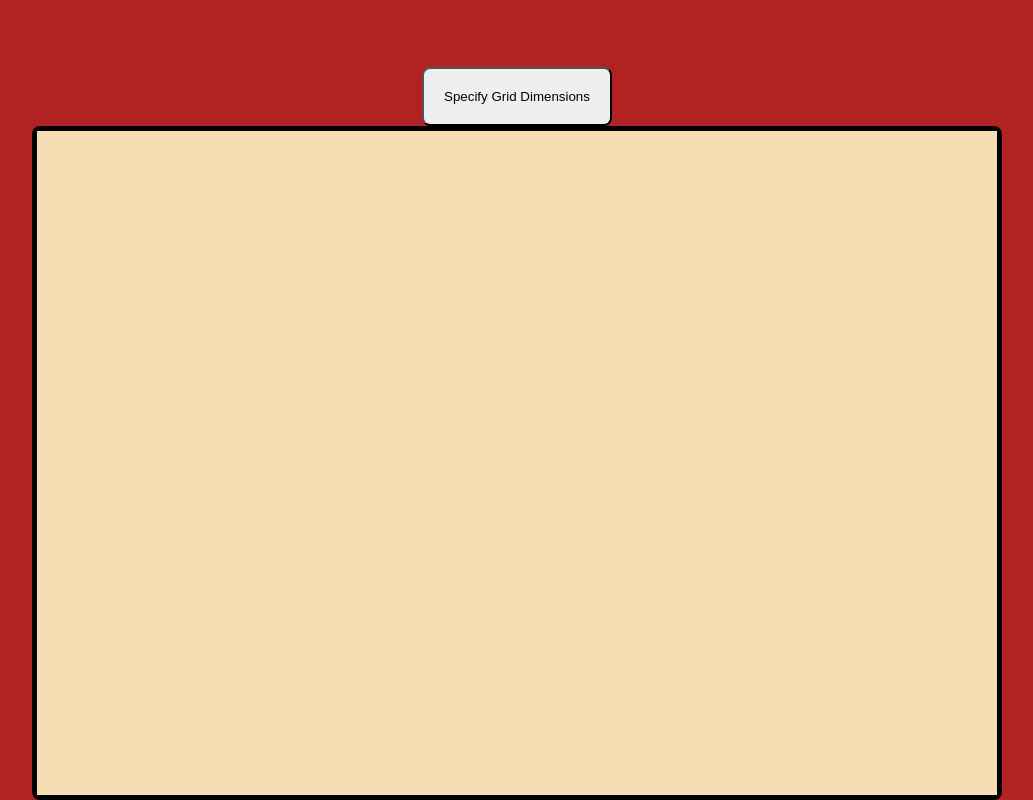
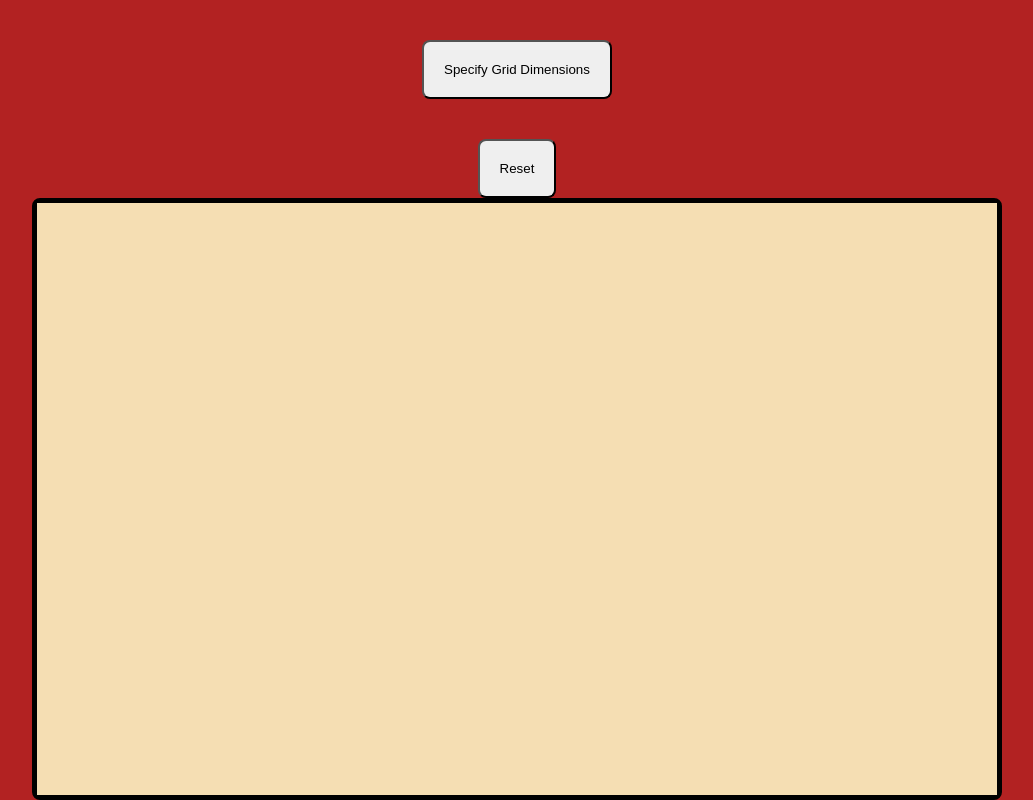
Before and after one commit to thatblockhead/odin-projects, a plain HTML site: page Etch-a-Sketch/index.html in a window 1280 px wide. Shown: the whole page, without its empty margins (123-1156 px from the left). Drawn offline with Linux system fonts and the light colour scheme.

Commit message:
- Optimize buildGrid function to use createElement and appendChild, which is far more efficient than iteratively adding divs via innerHTML - Create reset button & associated function for clearing the grid without refreshing the page; also remembers user's choice of grid size

```diff
--- a/Etch-a-Sketch/index.html
+++ b/Etch-a-Sketch/index.html
@@ -10,6 +10,7 @@
 </head>
 <body>
     <div><button class="button" onClick={servePrompt()}>Specify Grid Dimensions</button></div>
+    <div><button id="16" class="button resetButton" onClick={reset(this.id)}>Reset</button></div>
     <div class="container">
 
     </div>
--- a/Etch-a-Sketch/scripts.js
+++ b/Etch-a-Sketch/scripts.js
@@ -1,30 +1,44 @@
+// Select relevant DOM elements and store in variables
+const gridContainer = document.querySelector('.container')
+const resetButton = document.querySelector('.resetButton')
 
-const gridContainer = document.querySelector('.container')
-
+// Iteratively build a grid of dynamic size and append to container
 function buildGrid(x) {
     for (let i = 0; i < x**2; i++) {
-    gridContainer.innerHTML += ('<div class="item"></div>')
+        const gridItem = document.createElement('div')
+        gridItem.classList.add('item')
+        gridContainer.appendChild(gridItem)
     }
 }
 
+// Call the function to build grid on first render
 buildGrid(16)
 
+// Use event delegation to effect style change on children elements of container div
 gridContainer.addEventListener("mouseover", function(event) {
     if (event.target.classList.contains("item")) {
         event.target.style.backgroundColor = 'gray'
     }
 })
 
+// When the user specifies the grid size via prompt, clear the current grid and re-render at chosen size
+// Chosen size is stored in the id of the reset button, so that the grid can be re-rendered at the same size
+// without refreshing the page (which would render at the default 16x16 size)
 function servePrompt() {
     let gridNum = prompt("Enter a value between 2 and 100 to specify the dimensions of the grid")
     if (isNaN(Number(gridNum)) || Number(gridNum) > 100 || Number(gridNum) < 2) {
         alert('Enter a number between 2 and 100')
         return 0
     }
-    let percent = (Number(gridNum) ** 2) / 100
-    console.log(percent)
     gridContainer.innerHTML = ''
     buildGrid(gridNum)
     gridContainer.style.gridTemplateRows = `repeat(${gridNum}, 1fr)`
     gridContainer.style.gridTemplateColumns = `repeat(${gridNum}, 1fr)`
+    resetButton.id = gridNum
 }
+
+// id value of reset button is used to refresh the grid at the same size without reloading the page
+function reset(id) {
+    gridContainer.innerHTML = ''
+    buildGrid(id)
+}
--- a/Etch-a-Sketch/styles.css
+++ b/Etch-a-Sketch/styles.css
@@ -22,12 +22,11 @@ body {
 }
 
 .item {
-    padding: 5px;
     background-color: wheat;
 }
 
 .button {
-    margin-top: 5em;
+    margin-top: 3em;
     padding: 1.5em;
     border-radius: 8px;
 }
```
